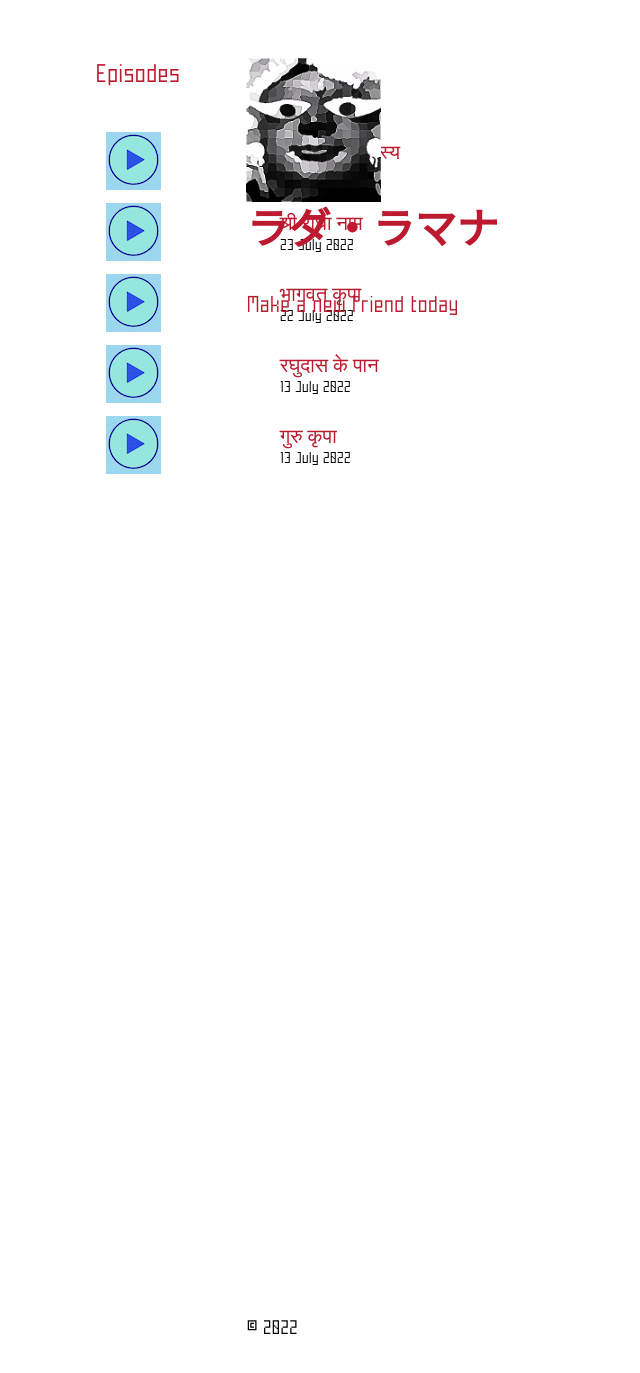
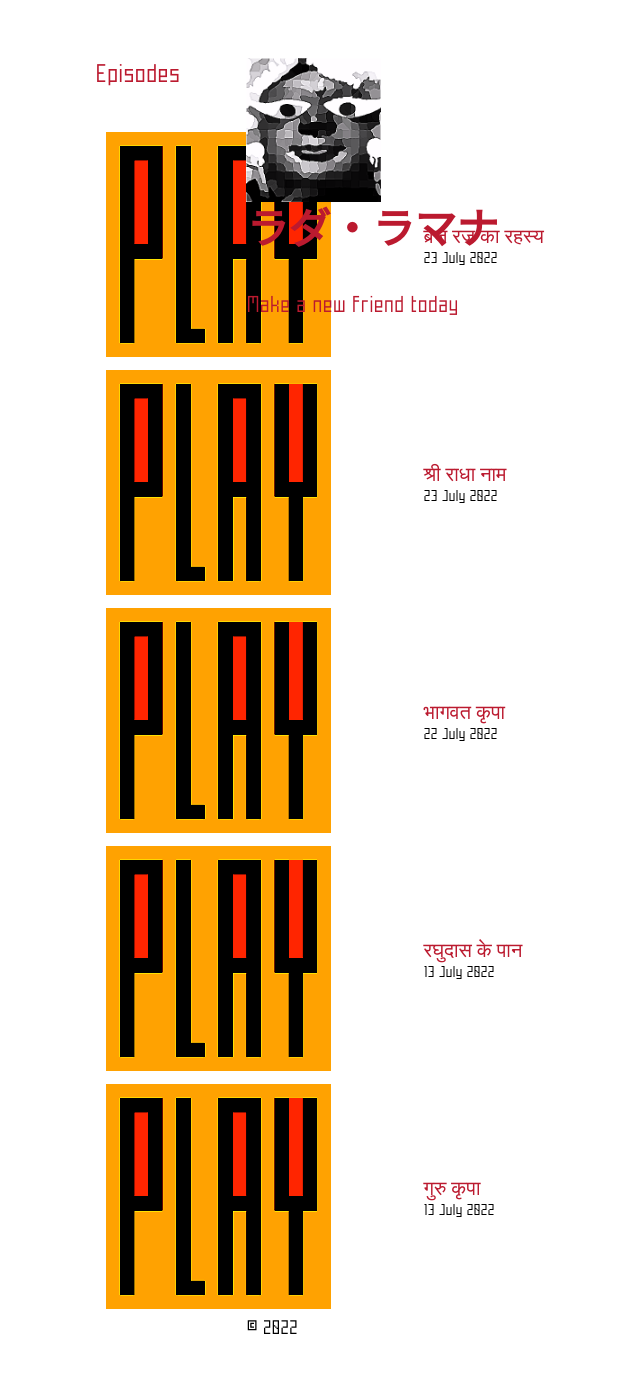
Before and after one commit to nacicatus/radharaman, a Jekyll site: the page built from index.md, in a window 1280 px wide and 1387 px high. Shown: the top 1373 px of the window, without its empty margins (219-859 px from the left). Built offline with Jekyll 4.4.1, drawn with Linux system fonts in a browser that asks for light colours.

Commit message:
Update navigation.html

```diff
--- a/_includes/navigation.html
+++ b/_includes/navigation.html
@@ -3,7 +3,7 @@
   <tr>
     <td>
       <a href="{{ post.url | absolute_url }}">
-        <img src="{{"assets/img/play.png" | relative_url}}" alt="Play" />
+        <img src="{{"assets/img/images.png" | relative_url}}" alt="Play" />
       </a>
     </td>
     <td>
```
